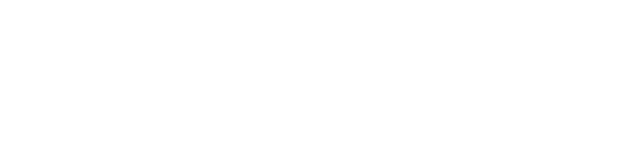
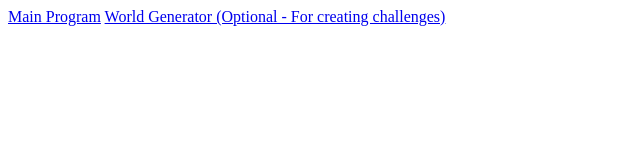
Before and after one commit to darylrue/DigipuffLearnsJava, a plain HTML site: page docs/download/index.html in a window 1280 px wide. Shown: the whole page, without its empty margins (0-640 px from the left). Drawn offline with Linux system fonts and the light colour scheme.

Commit message:
Update Docs

```diff
--- a/docs/download/index.html
+++ b/docs/download/index.html
@@ -1 +1,2 @@
-<p>&nbsp;</p>
+<a href="../../out/artifacts/DigipuffLearnsJava_jar/DigipuffLearnsJava.jar">Main Program</a>
+<a href="../../out/artifacts/WorldGenerator_jar/WorldGenerator.jar">World Generator (Optional - For creating challenges)</a>
```
